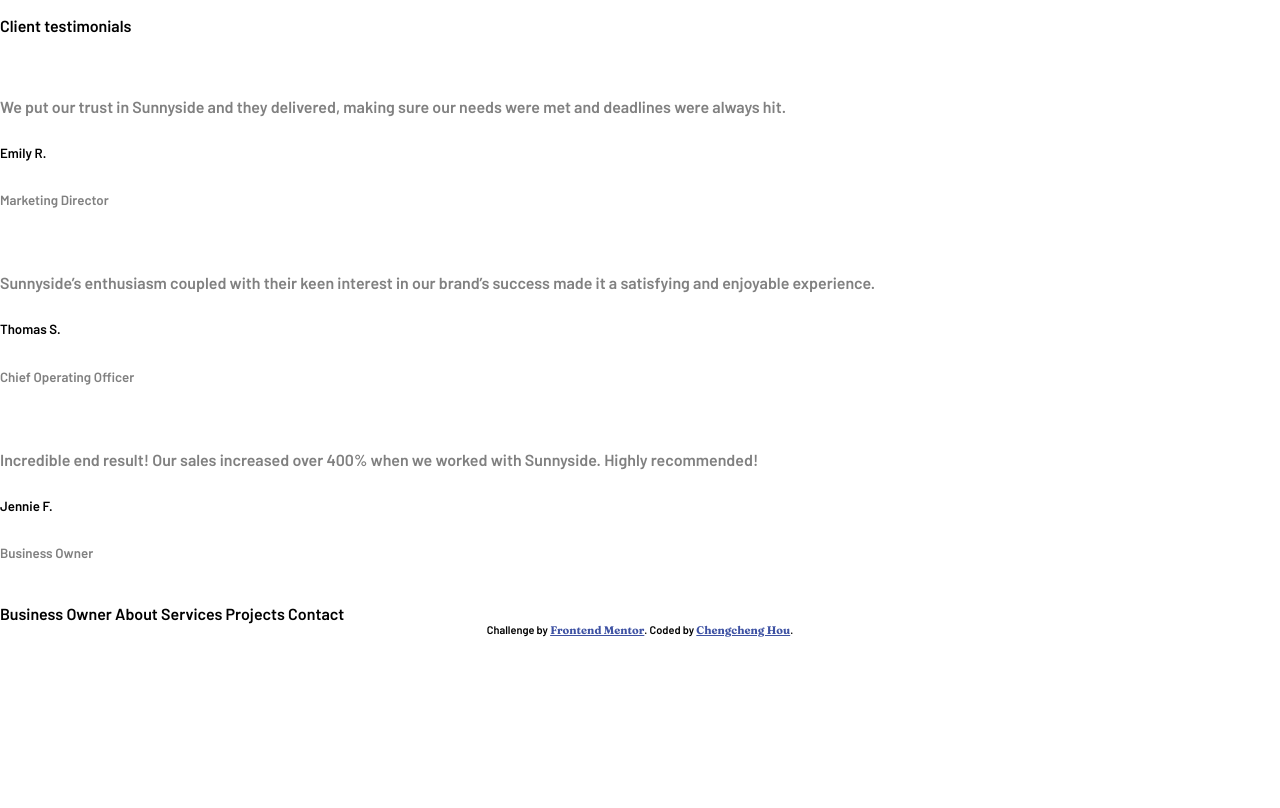
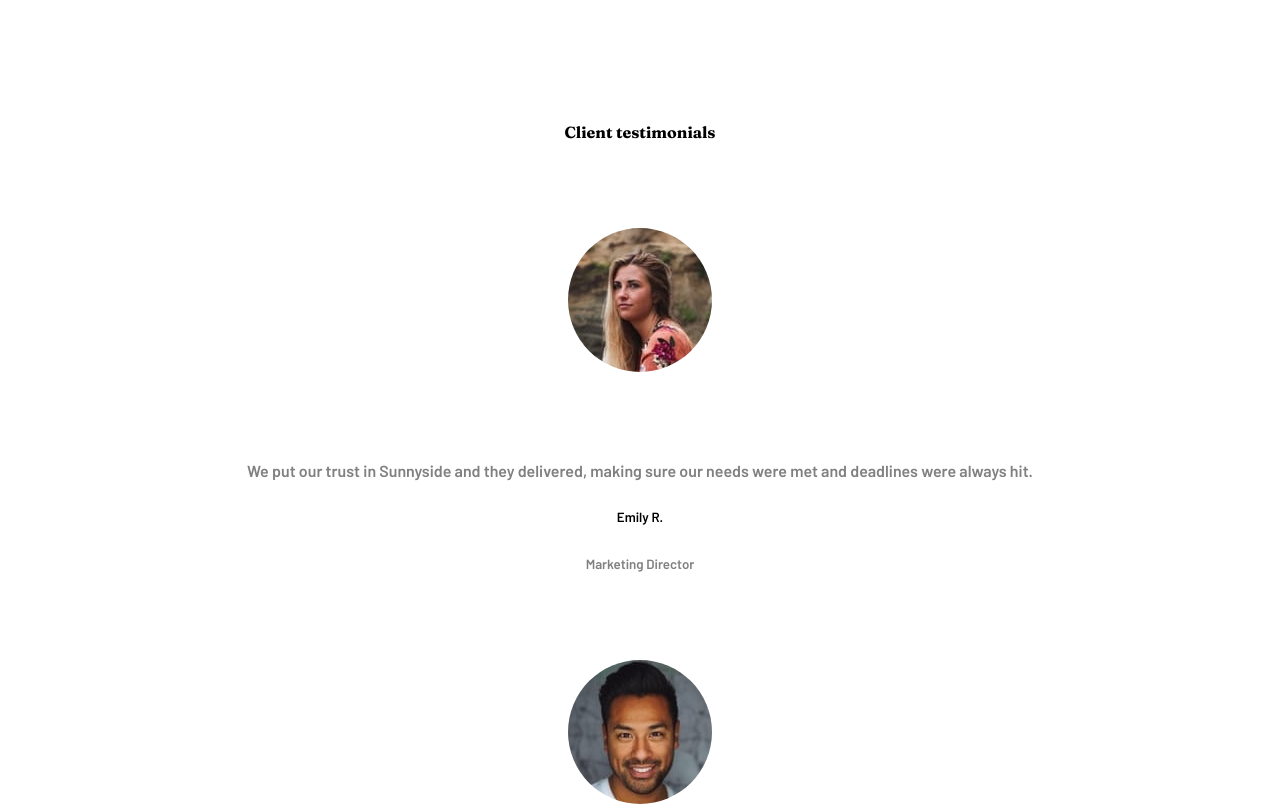
Before and after one commit to ChengchengHou/sunnyside-agency-landing-page-main, a plain HTML site: page index.html in a window 1280 px wide. Shown: the part 2720-3528 px from the top of the page. Before the commit the page ends 3357 px from the top, so only its background shows below. Drawn offline with Linux system fonts and the light colour scheme.

Commit message:
update section 3

```diff
--- a/index.html
+++ b/index.html
@@ -82,10 +82,10 @@
         </div>
       </div>
     </section>
-    <section>
+    <section id="socialBanner">
       <h4>Client testimonials</h4>
       <div>
-        <img src="" alt="" />
+        <img src="images/image-emily.jpg" alt="Emily R." id="users" />
         <p>
           We put our trust in Sunnyside and they delivered, making sure our
           needs were met and deadlines were always hit.
@@ -94,7 +94,7 @@
         <p><small> Marketing Director</small></p>
       </div>
       <div>
-        <img src="" alt="" />
+        <img src="images/image-thomas.jpg" alt="Thomas S." id="users" />
         <p>
           Sunnyside’s enthusiasm coupled with their keen interest in our brand’s
           success made it a satisfying and enjoyable experience.
@@ -103,7 +103,7 @@
         <p><small>Chief Operating Officer</small></p>
       </div>
       <div>
-        <img src="" alt="" />
+        <img src="images/image-jennie.jpg" alt="Jennie F." id="users" />
         <p>
           Incredible end result! Our sales increased over 400% when we worked
           with Sunnyside. Highly recommended!
--- a/style.css
+++ b/style.css
@@ -9,7 +9,7 @@ body {
 }
 
 h1,
-h2, a, h3{
+h2, h3, h4, a{
   font-family: "Fraunces", serif;
 }
 
@@ -136,6 +136,16 @@ text-align: center;
   opacity: 0.6;
   }
 
+#socialBanner {
+  text-align: center;
+margin: 8rem;
+  }
+
+#users {
+  margin: 4rem 0rem 4rem 0rem;
+  border-radius: 100%;
+  }
+
 /* subsection 3's background image */
 
 .cherry {
```
